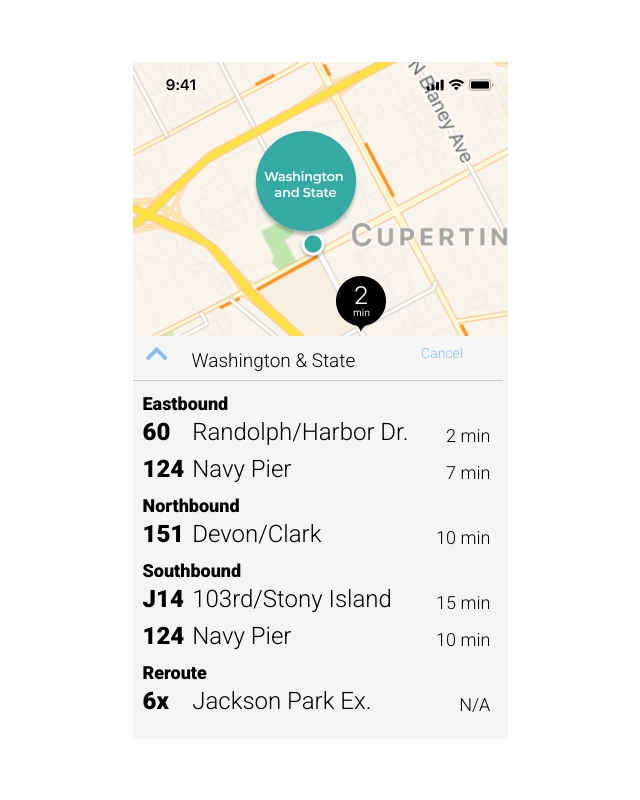
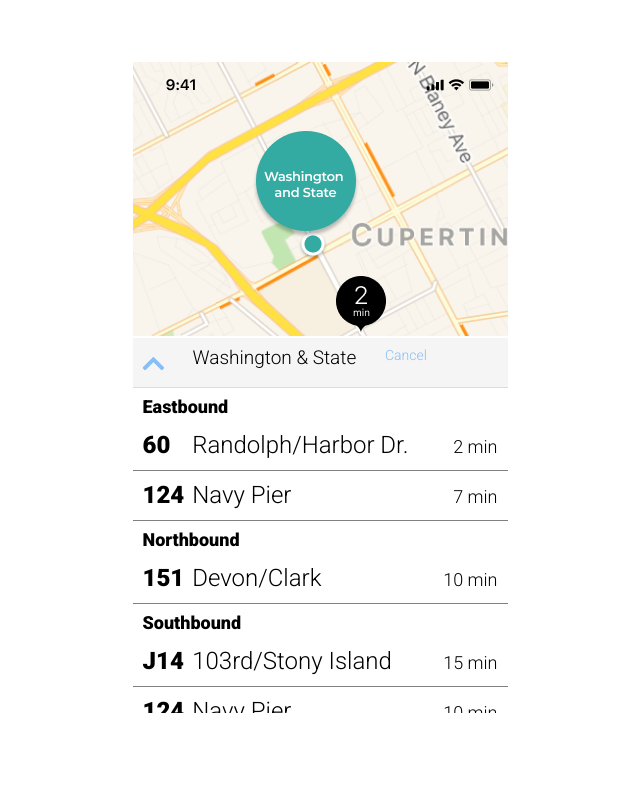
Before and after one commit to shiwenshann/BusyBusFrontendChallenge, a plain HTML site: page index.html in a window 1280 px wide. Shown: the whole page, without its empty margins (320-960 px from the left). Drawn offline with nearby package versions, Linux system fonts and the light colour scheme; a script that the page names is missing.

Commit message:
Revision 5.0

```diff
--- a/index.html
+++ b/index.html
@@ -16,15 +16,15 @@
         <section class="container">
             <img src="images/map3.3.png" alt="Map" id="map">
             <div class="bus-info">
-                <div id="bus-stop">
+                <ul class="bus-stop">
                     <li id="pin-width">
                         <i class="fas fa-chevron-up"></i>
                     </li>
                     <li id="bus-stop-name">Washington & State</li>
                     <li id="dist-width">  Cancel</li>
-                </div>
+                </ul>
 
-                <hr>
+
 
                 <h2 id="direction-east">Eastbound</h2>
                 <ul class="bus-details">
@@ -72,13 +72,17 @@
                 </ul>
 
                 <h2 class="direction ">Out of Service</h2>
-                <ul class="bus-details ">
+                <ul class="bus-details tall">
                     <li class="line-width ">4</li>
                     <li class="dest-width">Cottage Grove</li>
                     <li class="freq-width ">Resumes 12:10am</li>
+               </ul>
+               <ul class="bus-details tall">
                     <li class="line-width ">20</li>
                     <li class="dest-width">Madison</li>
                     <li class="freq-width ">Resumes 12:10am</li>
+                </ul>
+                <ul class="bus-details tall">
                     <li class="line-width ">157</li>
                     <li class="dest-width">Streeterville/Taylor</li>
                     <li class="freq-width ">Resumes 6:00am</li>
--- a/style.css
+++ b/style.css
@@ -28,11 +28,20 @@ li {
 
 .bus-details {
  clear: both;
-  margin: 7px 10px;
+  padding-left: 10px;
+  padding-top: 12px;
+  padding-right: 10px;
 	height: 30px;
   text-align: inherit;
+  border-bottom: 1px solid gray;
+  height: 50px;
 
 }
+
+.tall{
+  height: 70px;
+}
+
 
 
 
@@ -46,10 +55,13 @@ li {
 
 .bus-stop {
   border-bottom: solid 1.5px #DCDCDC;
+  background-color: #F5F5F5;
+  height: 50px !important;
+  padding: 10px;
+
 }
 
 .container {
-  background-color: #F5F5F5;
   width: 375px;
   height: 677px;
   position: absolute;
@@ -99,7 +111,8 @@ li {
   width: 22%;
   text-align: right;
   font-size: 18px;
-  padding: 2%;
+  line-height: 150%
+
 }
 
 .freq-width-reroute {
@@ -117,11 +130,11 @@ li {
 }
 
 #bus-stop-name {
-  margin: 10px 24px;
-  padding-top: 3px;
   font-size: 19px;
   font-weight: 300;
   width: 54%;
+  height: 40px;
+  vertical-align: center;
 
 }
 
@@ -137,8 +150,7 @@ li {
   color: #86bef5;
   text-align: right;
   font-size: 14px;
-  height: 14px;
-  padding-top: 8px;
+  height: 40px;
 }
 
 #map {
@@ -148,10 +160,6 @@ li {
 
 #pin-width {
   width: 10%;
-  height: 30px;
-  width: 30px;
-  margin-left: 5px;
-  padding-bottom: 2px;
-  margin-bottom: 3px;
-  text-align: right;
+  height: 40px;
+  width: 50px;
 }
```
